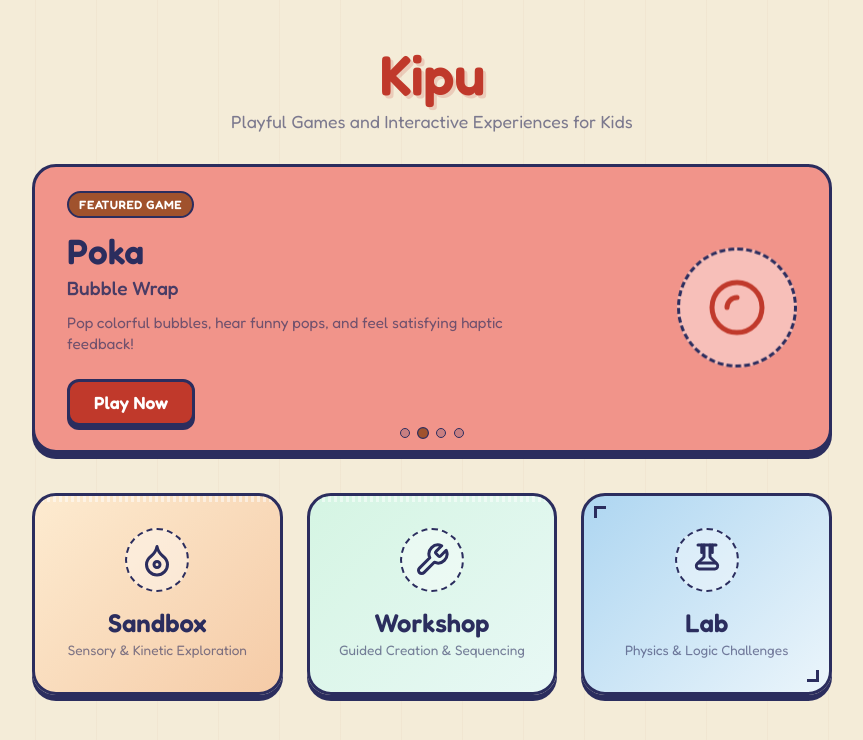
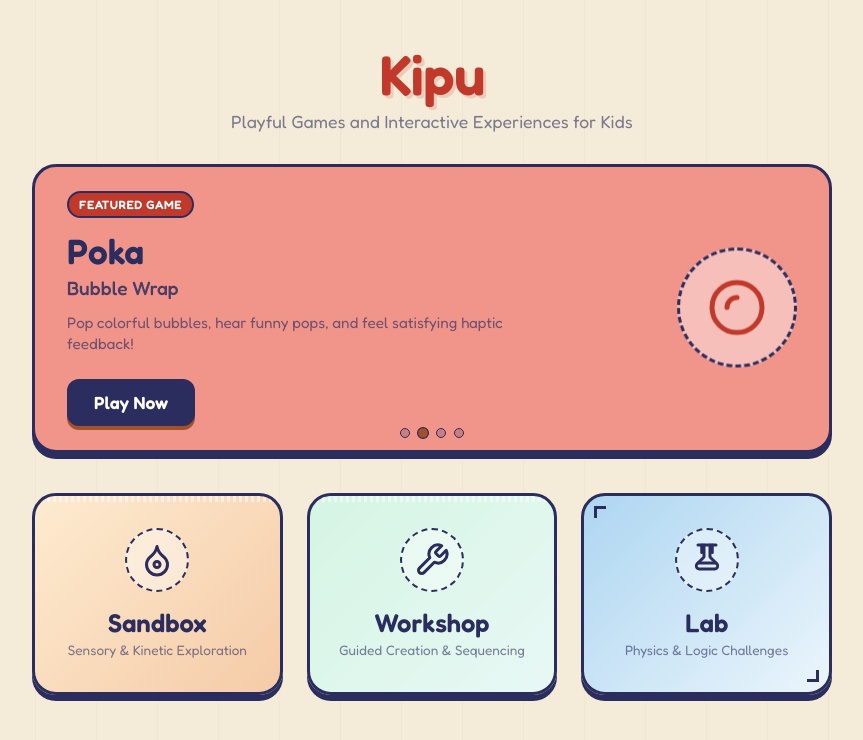
Before and after one commit to higherkey/kipu, a website built with Vite: page index.html in a window 1280 px wide. Shown: the whole page, without its empty margins (208-1071 px from the left). Built offline with nearby package versions, Linux system fonts and the light colour scheme; some packages are replaced by stand-ins of ours.

Commit message:
style: change featured game badge to red and play now button to navy

```diff
--- a/src/style.css
+++ b/src/style.css
@@ -157,7 +157,7 @@ html, body {
 }
 
 .featured-badge {
-  background-color: var(--accent);
+  background-color: var(--primary);
   color: white;
   font-family: 'Fredoka', sans-serif;
   font-weight: 700;
@@ -195,7 +195,7 @@ html, body {
 }
 
 .hero-btn-play {
-  background-color: var(--primary);
+  background-color: var(--fg);
   color: white;
   font-family: 'Fredoka', sans-serif;
   font-weight: 700;
@@ -204,7 +204,7 @@ html, body {
   border: 3px solid var(--fg);
   border-radius: var(--radius-sm);
   text-decoration: none;
-  box-shadow: 0 4px 0px var(--fg);
+  box-shadow: 0 4px 0px var(--accent);
   transition: transform 0.08s ease, box-shadow 0.08s ease;
 }
 
```
